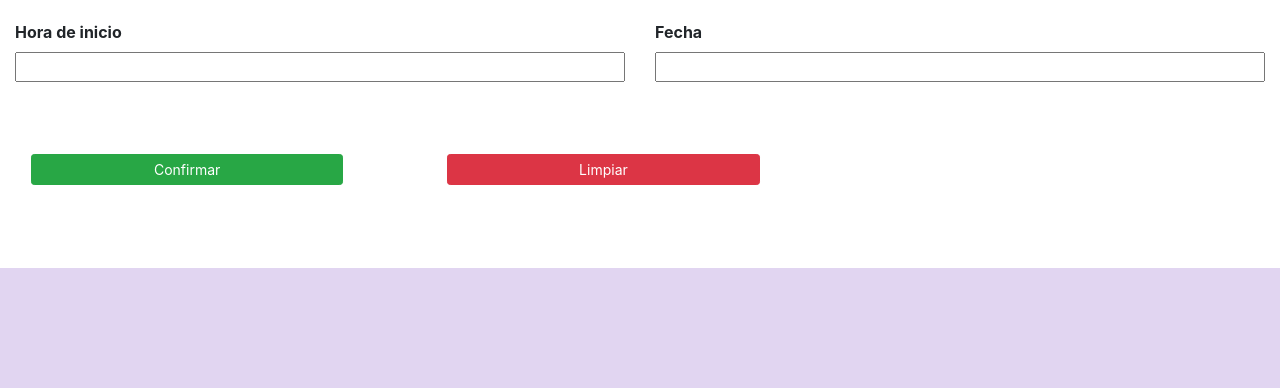
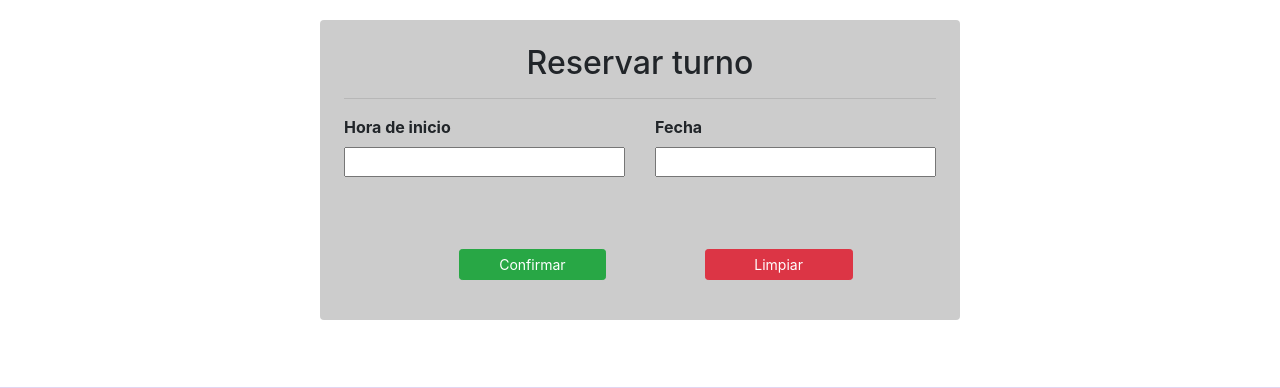
Before and after one commit to Cesar-Morales/software-project-2020, a Flask app: template app/templates/turno/edit.html in a window 1280 px wide. Shown: the part 80-468 px from the top of the page. Run offline with Flask 2, Linux system fonts and the light colour scheme; the template is opened without the code that fills it: values that come from a table or form of the project are taken from there, others are empty; parts of the project's set-up code (start-up, migrations or seed data) failed here and were passed over; some libraries are stand-ins or nearby versions.

Commit message:
turno/edit y turno/new terminados

```diff
--- a/app/templates/turno/edit.html
+++ b/app/templates/turno/edit.html
@@ -4,11 +4,14 @@
   {{ super() }}
 {% endblock %}
 {% block content %}
-
+<div class="row">
+  <div class="col-3 col-md-2 col-lg-3"></div>
+  <div class="col-sm-12 col-12 col-md-8 col-lg-6 p-4 rounded" style="background: #cccccc">
+    <h2 style="text-align: center">Reservar turno</h2>
+    <hr>
     <form autocomplete="off" action="{{ url_for('turno_update', id=id) }}" method="POST">
       {{ form.csrf_token }}
       {{ form.center_id }}
-
       <div class="row">
         <div class="mb-3 col-12 col-sm-6 col-md-6 col-lg-6">
           <b>{{ form.start_time.label }}</b>
@@ -24,14 +27,19 @@
           <span style="color: red;">{{ error }}</span>
           {% endfor %}
         </div>
-      <div class="mt-5 col-12 mb-3 col-sm-12 col-md-12 col-lg-12">
+        <div class="mt-5 col-12 mb-3">
           <div class="row ml-3">
-          {{ form.submit(class="btn col-3 btn-success btn-sm") }}
-          <div class="col-1"></div>
-          <button class="btn col-3 btn-danger btn-sm" type="reset">Limpiar</button>
+            <div class="col-2"></div>
+            {{ form.submit(class="btn col-12 col-md-3 btn-success btn-sm") }}
+            <div class="col-2"></div>
+            <button class="btn col-12 btn-danger col-md-3 btn-sm" type="reset">Limpiar</button>
+            <div class="col-2"></div>
           </div>
         </div>
       </div>
     </form>
+  </div>
+  <div class="col-3 col-md-2 col-lg-3"></div>
+</div>
 
   {% endblock %}
--- a/app/templates/turno/new.html
+++ b/app/templates/turno/new.html
@@ -12,7 +12,6 @@
       <form autocomplete="off" action="{{ url_for('turno_create') }}" method="POST">
         {{ form.csrf_token }}
         {{ form.center_id }}
-
         <div class="row">
           <div class="mb-3 col-12 col-sm-6 col-md-6 col-lg-6">
             <b>{{ form.start_time.label }}</b>
```
Lines whose indentation alone changed are shown as unchanged.
